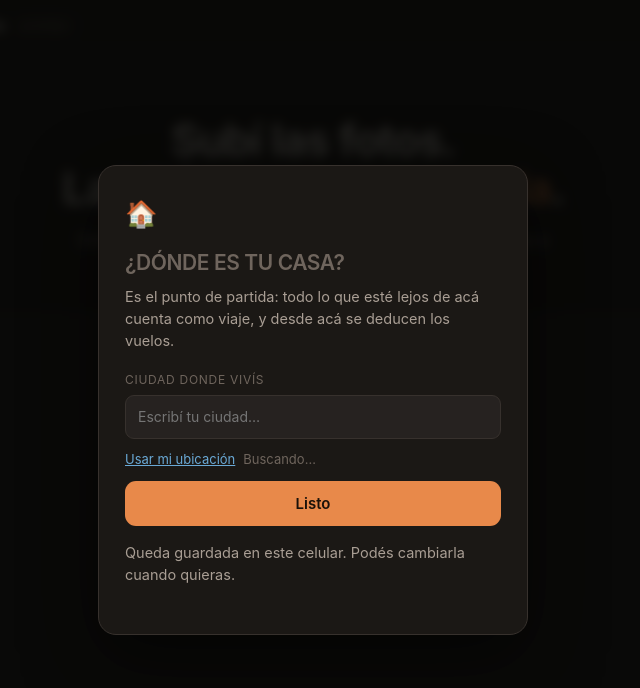
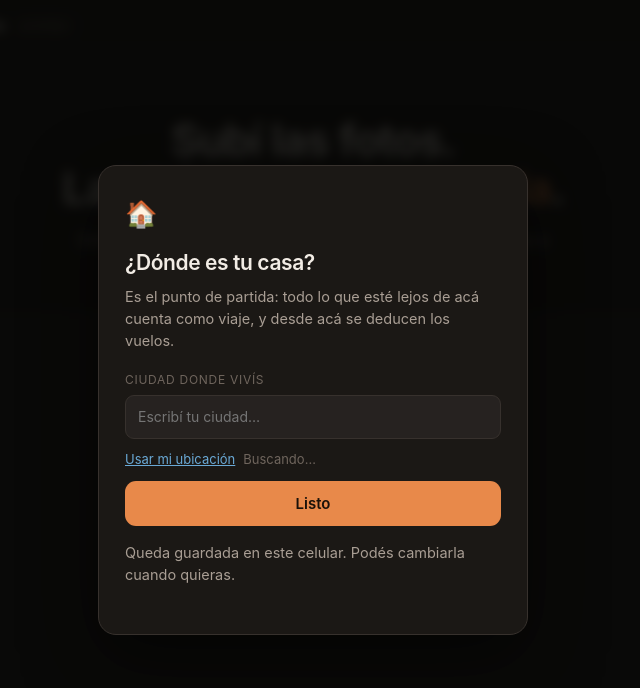
Before and after one commit to ignaciomalvasio-prog/bitacora, a plain HTML site: page index.html in a window 1280 px wide. Shown: the whole page, without its empty margins (327-967 px from the left). Drawn offline with Linux system fonts and the light colour scheme.

Commit message:
Add files via upload

```diff
--- a/index.html
+++ b/index.html
@@ -172,7 +172,9 @@ h2{font-size:13px;text-transform:uppercase;letter-spacing:.09em;color:var(--tx3)
 .mcard{background:var(--bg2);border:1px solid var(--line);border-radius:18px;padding:28px 26px;
   width:100%;max-width:430px;box-shadow:0 24px 70px rgba(0,0,0,.55)}
 .mcard .em{font-size:26px;display:block;margin-bottom:12px}
-.mcard h2{font-size:21px;font-weight:640;letter-spacing:-.02em;margin-bottom:7px}
+/* el h2 global es el "epígrafe" de sección: mayúsculas y gris. Acá es un título. */
+.mcard h2{font-size:21px;font-weight:640;letter-spacing:-.02em;margin-bottom:7px;
+  text-transform:none;color:var(--tx)}
 .mcard>p{color:var(--tx2);font-size:14.5px;line-height:1.5;margin-bottom:20px}
 .mcard .fix{margin-top:0}
 .geo{display:flex;align-items:center;gap:8px;margin-top:10px;font-size:13px;color:var(--tx3)}
```
